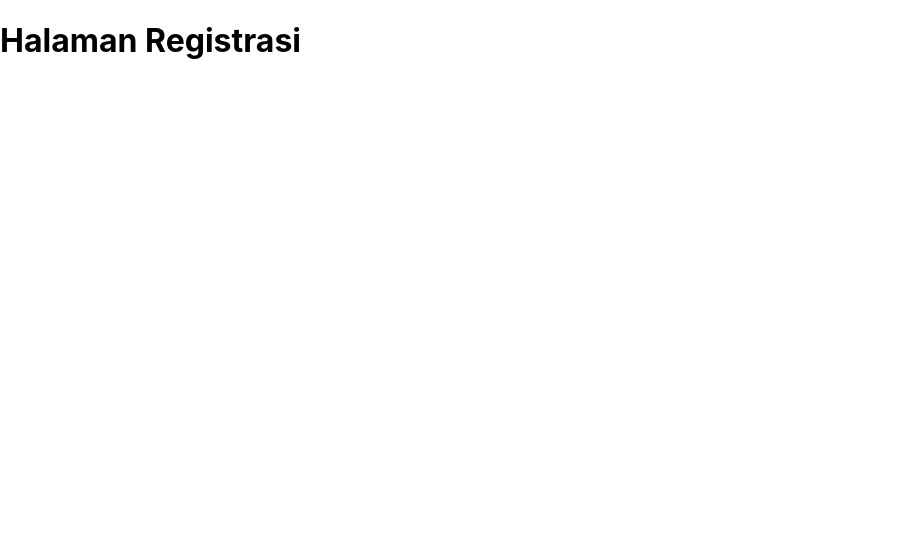
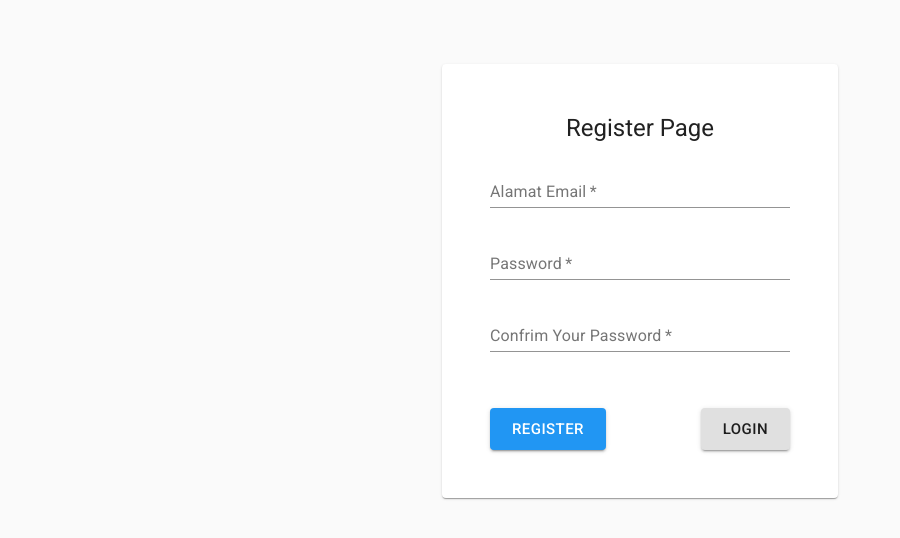
Before and after one commit to tegar97/aplikasi-penjual-react-firebase, a React (Create React App) app: page /registrasi in a window 1280 px wide. Shown: the top 538 px of the page, without its empty margins (0-900 px from the left). Built offline with nearby package versions, Linux system fonts and the light colour scheme; no server answers.

Commit message:
login with gmail

```diff
--- a/package.json
+++ b/package.json
@@ -3,6 +3,8 @@
   "version": "0.1.0",
   "private": true,
   "dependencies": {
+    "@material-ui/core": "^4.11.0",
+    "@material-ui/styles": "^4.10.0",
     "@testing-library/jest-dom": "^4.2.4",
     "@testing-library/react": "^9.5.0",
     "@testing-library/user-event": "^7.2.1",
@@ -11,7 +13,8 @@
     "react-dom": "^16.13.1",
     "react-firebase-hooks": "^2.2.0",
     "react-router-dom": "^5.2.0",
-    "react-scripts": "3.4.1"
+    "react-scripts": "3.4.1",
+    "validator": "^13.1.1"
   },
   "scripts": {
     "start": "react-scripts start",
--- a/public/index.html
+++ b/public/index.html
@@ -24,6 +24,8 @@
       work correctly both with client-side routing and a non-root public URL.
       Learn how to configure a non-root public URL by running `npm run build`.
     -->
+    <link rel="stylesheet" href="https://fonts.googleapis.com/css?family=Roboto:300,400,500,700&display=swap" />
+
     <title>React App</title>
   </head>
   <body>
--- a/src/App.js
+++ b/src/App.js
@@ -9,14 +9,24 @@ import lupaPassword from './pages/lupa-password/LupaPassword';
 import NotFound from './pages/404/NotFound';
 import PrivateRouter from './pages/Private/PrivateRouter';
 import PrivateRoute from './components/PrivateRoute'
+
+// komponent firebase
 import FirebaseProvider from './components/FirebaseProvider';
+
+//komponent import material ui
+import CssBaseLine from '@material-ui/core/cssBaseLine';
+import ThemeProvider from '@material-ui/styles/ThemeProvider';
+import theme from './components/config/theme'
 
 function App() {
   return (
+    <>
+    <CssBaseLine />
+    <ThemeProvider theme={theme}>
+
     <FirebaseProvider>
       <Router>
             <Switch>
-
               <PrivateRoute path="/" exact component={PrivateRouter}/>
               <PrivateRoute path="/setting" component={PrivateRouter}/>
               <PrivateRoute path="/product" component={PrivateRouter}/>
@@ -26,12 +36,10 @@ function App() {
               <Route path="/lupa-password" component={lupaPassword}/>
               <Route component={NotFound    }/>
             </Switch>
-
       </Router>
-
     </FirebaseProvider>
-
-
+    </ThemeProvider>
+    </>
 
 
   );
--- a/src/components/AppLoading/index.js
+++ b/src/components/AppLoading/index.js
@@ -0,0 +1,21 @@
+import React from 'react'
+
+//material ui
+
+import Container from '@material-ui/core/Container'
+import LinearProgress from '@material-ui/core/LinearProgress'
+import Typography from '@material-ui/core/Typography'
+import useStyles from './style'
+function AppLoading() {
+    const classes = useStyles()
+    return(
+        <Container>
+            <div className={classes.LoadingBox}>
+                <Typography variant="h5" component="h2" className={classes.title}>Aplikasi Penjualan</Typography>
+                <LinearProgress/>
+            </div>
+        </Container>
+    )
+
+}
+export default AppLoading
--- /dev/null
+++ b/src/components/AppLoading/style.js
@@ -0,0 +1,18 @@
+import {makeStyles} from '@material-ui/styles'
+import theme from '../config/theme'
+
+const useStyles = makeStyles(theme=>({
+    title:{
+        color: theme.palette.primary.main ,
+        textAlign: 'center'
+    },
+    LoadingBox:{
+        display: 'flex',
+        flexDirection: 'column',
+        justifyContent: 'center',
+        height: '100vh'
+    }
+
+}))
+
+export default useStyles
--- a/src/components/PrivateRoute.js
+++ b/src/components/PrivateRoute.js
@@ -4,7 +4,7 @@ import {Route,Redirect} from 'react-router-dom'
 import { useFirebase } from './FirebaseProvider';
 
 function PrivateRoute({component :Component , ...restProps}) {
-    const {user} = useFirebase();
+    const { user } = useFirebase();
     return <Route {...restProps} render={props => {
         return user ? <Component {...props}/> : <Redirect to={{pathname:'/login'}}/>
     }}/>
--- /dev/null
+++ b/src/components/config/theme.js
@@ -0,0 +1,9 @@
+import {createMuiTheme} from '@material-ui/core/styles'
+import blue from '@material-ui/core/colors/blue';
+
+const theme = createMuiTheme({
+    palette: {
+        primary: blue
+    }
+})
+export default theme
--- a/src/pages/Private/PrivateRouter.js
+++ b/src/pages/Private/PrivateRouter.js
@@ -8,7 +8,6 @@ import Home from './Home/Home'
 function PrivateRouter() {
     return (
             <Switch>
-
                 <Route path="/setting" component={SettingRouter}/>
                 <Route path="/product" component={ProdukRouter}/>
                 <Route path="/transactions" component={Transactions}/>
--- a/src/pages/registrasi/Registrasi.js
+++ b/src/pages/registrasi/Registrasi.js
@@ -1,10 +1,131 @@
-import React from 'react'
+import React,{useState} from 'react'
+import AppLoading from '../../components/AppLoading'
+//import komponent material ui
+import Button  from '@material-ui/core/Button'
+import Paper from '@material-ui/core/Paper'
+import Typography from '@material-ui/core/Typography'
+import TextField from '@material-ui/core/TextField'
+import Container from '@material-ui/core/Container'
+import Grid from '@material-ui/core/Grid'
+import {Link,Redirect} from 'react-router-dom'
+//form validator
+import isEmail from 'validator/lib/isEmail'
+
+//import styles
+import useStyle from './styles'
+//FIREBASE HOOK
+import {useFirebase} from '../../components/FirebaseProvider'
 
 function Registrasi() {
+    const classes = useStyle()
+    const [form,setForm] = useState({
+        email : '',
+        password : '',
+        password_confirm: ''
+    })
+    const [error,setError] = useState({
+        email : '',
+        password : '',
+        password_confirm: ''
+    })
+    const [isSubmiting,setSubmiting] = useState(false)
+
+    const {auth,user,loading} = useFirebase()
+
+    const handleChange = e =>{
+        setForm({
+            ...form ,
+            [e.target.name] : e.target.value
+        })
+        setError({
+            ...error,
+             [e.target.name]: ''
+        })
+        }
+    const validate = () => {
+        const newError = {...error};
+
+        if(!form.email) {
+            newError.email  = "Email wajib diisi"
+        }else if(!isEmail(form.email)) {
+            newError.email  = "Email tidak valid"
+        }
+
+        if(!form.password) {
+            newError.password  = "Password wajib diisi"
+        }
+        if(!form.password_confirm) {
+            newError.password  = "Password Confirm wajib diisi"
+        }else if(form.password_confirm !== form.password){
+            newError.password  = "Password Confirm tidak sama dengan password "
+        }
+        return newError;
+    }
+    const handleSubmit =  async e =>{
+        e.preventDefault();
+        const findErrors = validate()
+        console.log(findErrors)
+        if(Object.values(findErrors).some(err=> err !== '')) {
+            setError(findErrors)
+        }else{
+            try {
+                setSubmiting(true)
+                await auth.createUserWithEmailAndPassword(form.email,form.password)
+            }catch(error) {
+                const newError = {};
+                console.log(error)
+
+                switch(error.code) {
+                    case 'auth/email-already-exists':
+                        newError.email = 'Email sudah terdaftar';
+                    break;
+                    case 'auth/invalid-email':
+                        newError.email = 'Email tidak valid';
+                    break;
+                    case 'auth/invalid-password':
+                        newError.password = 'Password Lemah';
+                    break;
+                    case 'auth/opeation-not-allowed':
+                        newError.email = 'Metode email dan password tidak didukung';
+                    break;
+                    default :
+                        newError.email = 'Terjadi kesalahan silahkan coba lagi';
+
+                    setError(newError)
+                    setSubmiting(false)
+                }
+            }
+        }
+
+    }
+    if(loading) {
+        return <AppLoading />
+    }
+    if(user) {
+        return <Redirect to="/" />
+    }
+
+
     return (
-        <div>
-            <h1>Halaman Registrasi</h1>
-        </div>
+        <Container maxWidth="xs">
+            <Paper className={classes.paper}>
+                <Typography variant="h5" component="h1" className={classes.title}>Register Page</Typography>
+
+                <form onSubmit={handleSubmit} noValidate>
+                    <TextField id="email" type="email" name="email" margin="normal" label="Alamat Email" value={form.email} onChange={handleChange} fullWidth required helperText={error.email} error={error.email ? true : false} disabled={isSubmiting}/>
+                    <TextField id="password" type="password" name="password" margin="normal" label="Password" value={form.password} onChange={handleChange} fullWidth required helperText={error.password} error={error.password ? true : false} disabled={isSubmiting}/>
+                    <TextField id="password_confirm" type="password" name="password_confirm" margin="normal" label="Confrim Your Password" value={form.password_confirm} onChange={handleChange}  fullWidth required helperText={error.password_confirm} error={error.password_confirm ? true : false} disabled={isSubmiting}/>
+                    <Grid container  className={classes.button} >
+                        <Grid item xs >
+                            <Button  type="submit" size="large" color="primary" variant="contained">Register</Button>
+                        </Grid>
+                        <Grid item >
+                            <Button component={Link} to="/login"  size="large" variant="contained">Login</Button>
+                        </Grid>
+                    </Grid>
+                </form>
+            </Paper>
+        </Container>
     )
 }
 
--- /dev/null
+++ b/src/pages/registrasi/styles.js
@@ -0,0 +1,21 @@
+import {makeStyles} from '@material-ui/styles'
+import theme from '../../components/config/theme'
+
+
+const useStyle = makeStyles({
+    title :{
+        textAlign : 'center',
+        marginButtom : theme.spacing(6)
+
+    },
+    paper : {
+        marginTop : theme.spacing(8),
+        padding : theme.spacing(6)
+    },
+    button : {
+        marginTop : theme.spacing(6),
+
+    }
+})
+
+export default useStyle
```
Also changed, not shown: 1 other file (tests, documents, lock files or other folders).
